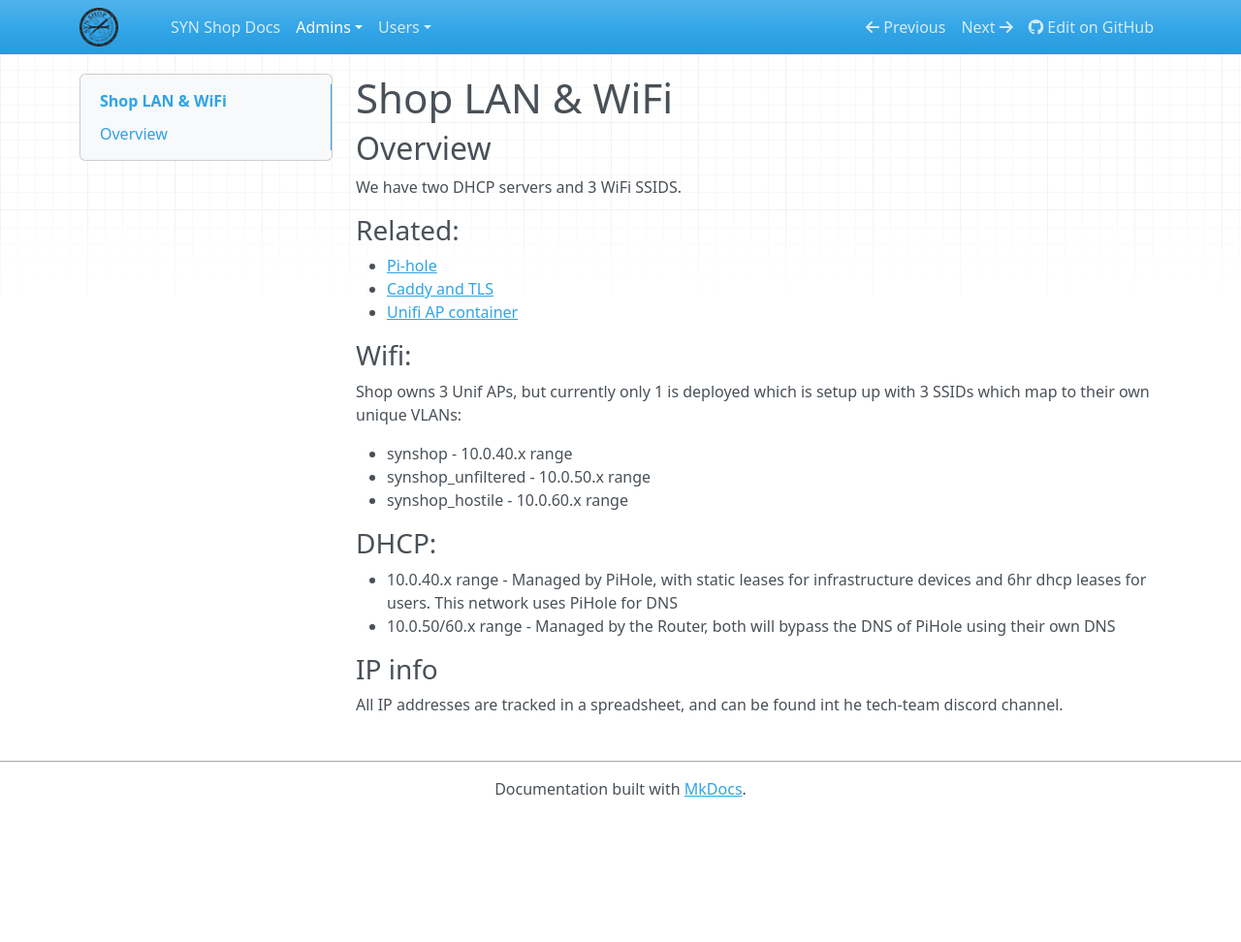
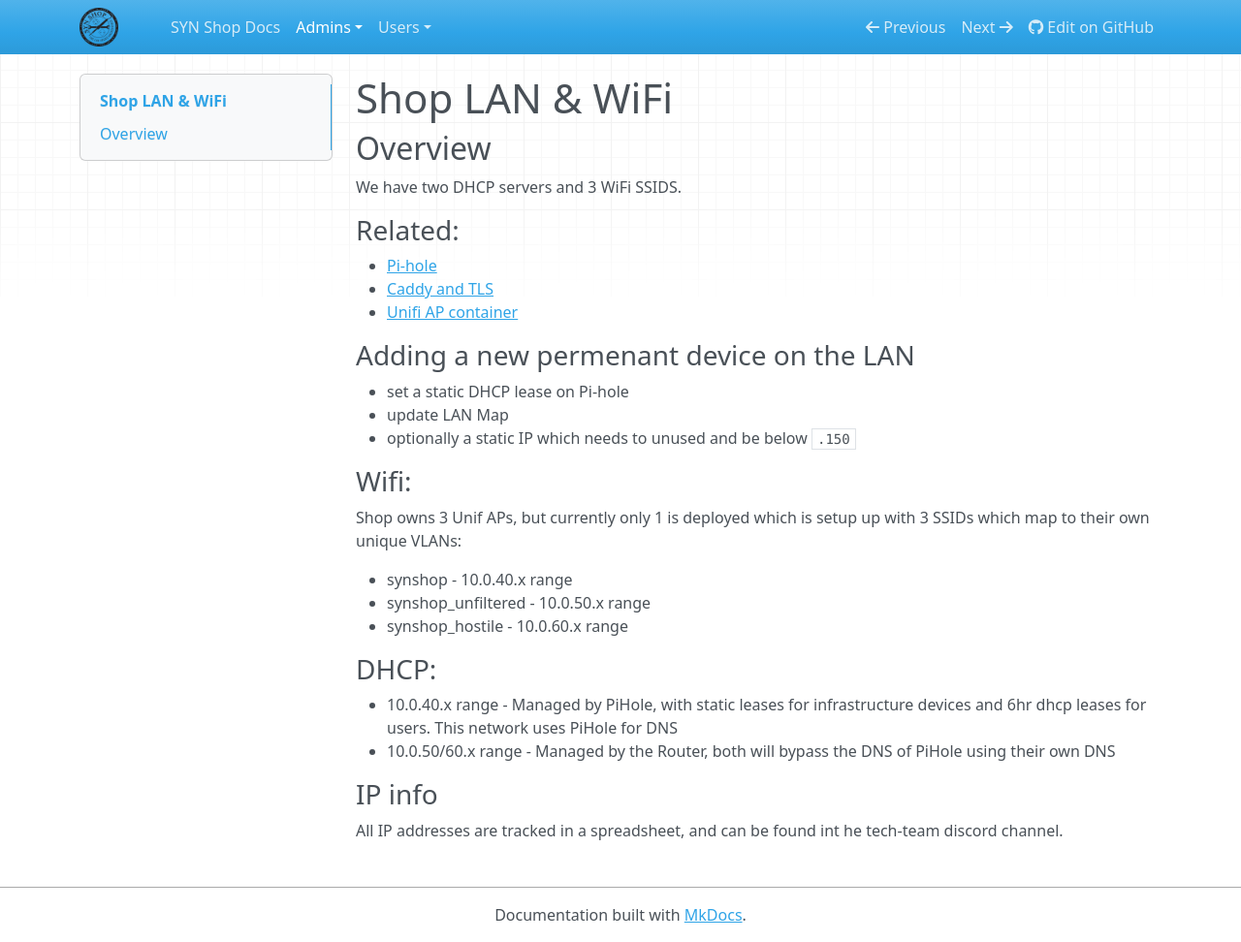
Before and after one commit to synshop/rtfm, an MkDocs documentation site: the page built from docs/admins/networking.md, in a window 1280 px wide and 972 px high. Shown: the whole window at 97% size. Built offline with MkDocs 1.6.1, drawn with Linux system fonts in a browser that asks for light colours; nearby versions of some CDN libraries.

Commit message:
Update networking.md

```diff
--- a/docs/admins/networking.md
+++ b/docs/admins/networking.md
@@ -9,6 +9,12 @@
 * [Pi-hole](https://rtfm.synshop.org/admins/pi-hole-stubby/)
 * [Caddy and TLS](https://rtfm.synshop.org/admins/Caddy%20and%20TLS%20certs/)
 * [Unifi AP container](https://rtfm.synshop.org/admins/unifi/)
+
+### Adding a new permenant device on the LAN
+
+- set a static DHCP lease on Pi-hole
+- update LAN Map
+- optionally a static IP which needs to unused and be below  `.150`
 
 ### Wifi:
 
```
